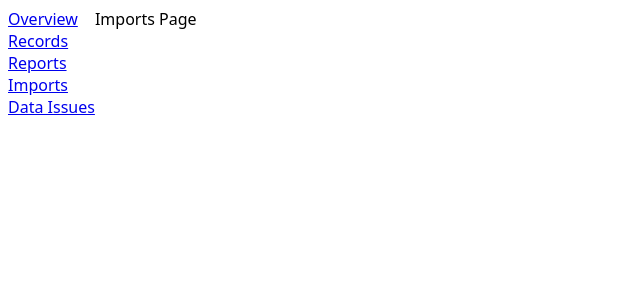
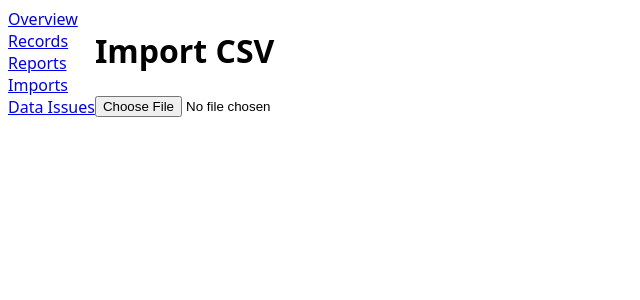
Before and after one commit to dpwilliford/LCDS, a Next.js app: page /imports in a window 1280 px wide. Shown: the top 300 px of the page, without its empty margins (0-640 px from the left). Built offline with nearby package versions, Linux system fonts and the light colour scheme.

Commit message:
Implement CSV upload preview

```diff
--- a/app/imports/page.tsx
+++ b/app/imports/page.tsx
@@ -1,3 +1,64 @@
+'use client';
+
+import { useState } from 'react';
+import Papa from 'papaparse';
+
 export default function ImportsPage() {
-  return <div>Imports Page</div>;
+  const [data, setData] = useState<any[]>([]);
+  const [columns, setColumns] = useState<string[]>([]);
+
+  function handleFile(file: File) {
+    Papa.parse(file, {
+      header: true,
+      skipEmptyLines: true,
+      complete: (results) => {
+        const parsed = results.data as any[];
+        setData(parsed.slice(0, 10));
+        if (parsed.length > 0) {
+          setColumns(Object.keys(parsed[0]));
+        }
+      },
+    });
+  }
+
+  return (
+    <div>
+      <h1 className="text-xl font-bold mb-4">Import CSV</h1>
+
+      <input
+        type="file"
+        accept=".csv"
+        onChange={(e) => {
+          const file = e.target.files?.[0];
+          if (file) handleFile(file);
+        }}
+        className="mb-4"
+      />
+
+      {columns.length > 0 && (
+        <div className="overflow-auto">
+          <table className="table-auto border">
+            <thead>
+              <tr>
+                {columns.map((col) => (
+                  <th key={col} className="border px-2 py-1">{col}</th>
+                ))}
+              </tr>
+            </thead>
+            <tbody>
+              {data.map((row, i) => (
+                <tr key={i}>
+                  {columns.map((col) => (
+                    <td key={col} className="border px-2 py-1">
+                      {row[col]}
+                    </td>
+                  ))}
+                </tr>
+              ))}
+            </tbody>
+          </table>
+        </div>
+      )}
+    </div>
+  );
 }
```
